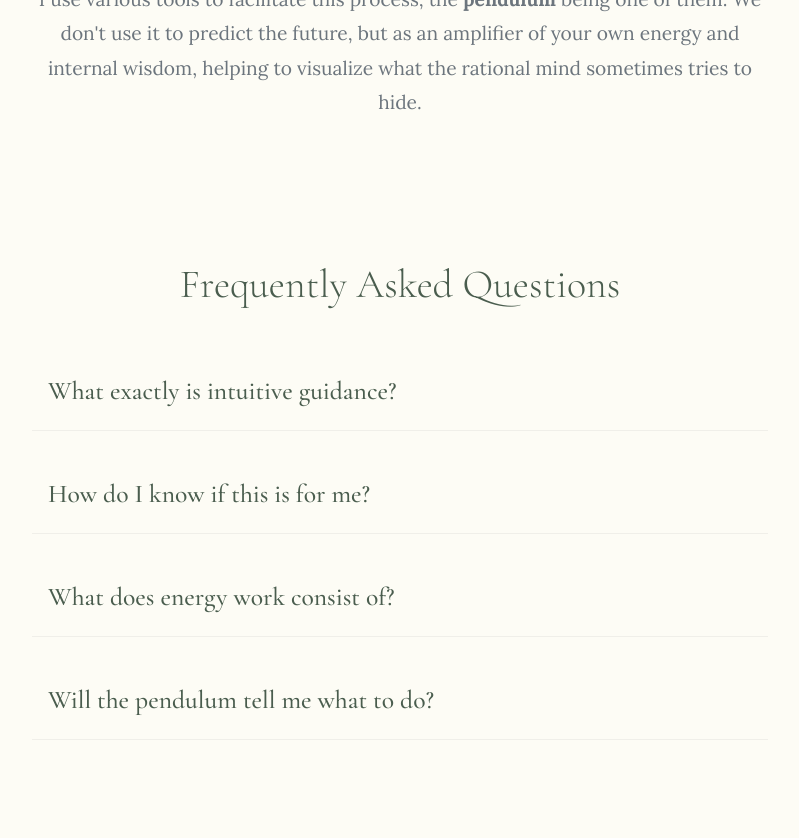
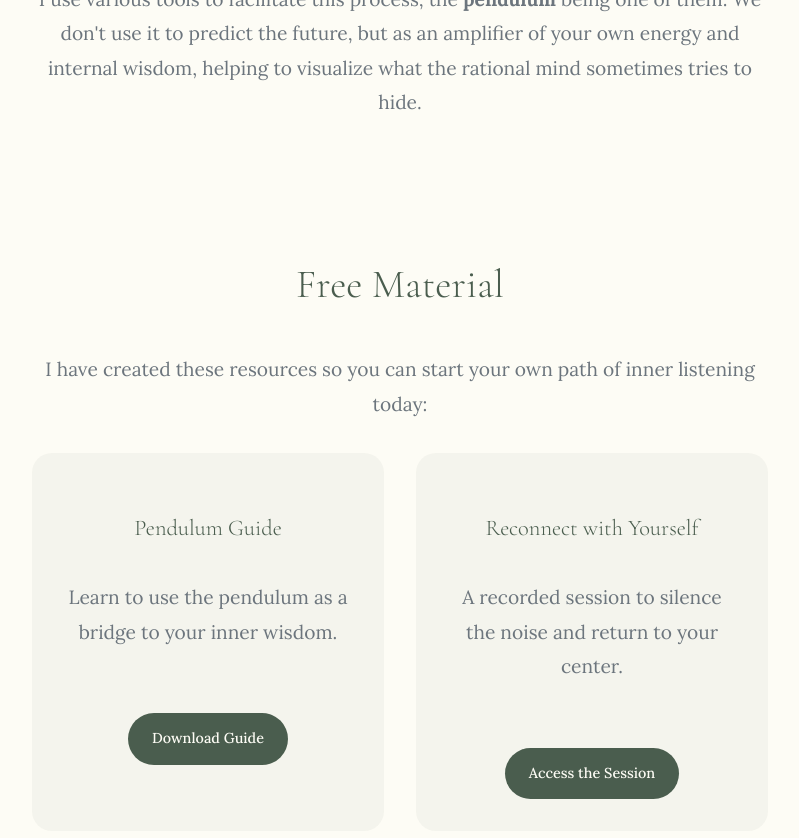
Before and after one commit to lokitronik/Be-your-inner, a Jekyll site: the page built from en/clarity.md, in a window 1280 px wide and 900 px high, scrolled down 1135 px. Shown: the top 838 px of the window, without its empty margins (240-1039 px from the left). Built offline with Jekyll 4.4.1, drawn with Linux system fonts in a browser that asks for light colours; some of the changed text lies outside the part shown.

Commit message:
feat: Add English pages and contact form
Adds new pages for "About Me", "Clarity", and "Contact" in English, along with a functional contact form. This expands the site's multilingual support and provides a direct communication channel.

```diff
--- a/_includes/header.html
+++ b/_includes/header.html
@@ -6,7 +6,15 @@
   </div>
 
   <nav>
-    <a href="{{ '/claridad/' | relative_url }}">Claridad</a>
+    {% if page.lang == 'en' %}
+      <a href="{{ '/en/about/' | relative_url }}">About Me</a>
+      <a href="{{ '/en/clarity/' | relative_url }}">Clarity</a>
+      <a href="{{ '/en/contact/' | relative_url }}">Contact</a>
+    {% else %}
+      <a href="{{ '/sobre-mi/' | relative_url }}">Sobre Mí</a>
+      <a href="{{ '/claridad/' | relative_url }}">Claridad</a>
+      <a href="{{ '/contacto/' | relative_url }}">Contacto</a>
+    {% endif %}
 
     <div class="lang-selector">
       🌐
--- a/en/clarity.md
+++ b/en/clarity.md
@@ -20,6 +20,23 @@ permalink: /en/clarity/
   <section>
     <h2>Tools</h2>
     <p>I use various tools to facilitate this process, the <strong>pendulum</strong> being one of them. We don't use it to predict the future, but as an amplifier of your own energy and internal wisdom, helping to visualize what the rational mind sometimes tries to hide.</p>
+  </section>
+
+  <section>
+    <h2>Free Material</h2>
+    <p>I have created these resources so you can start your own path of inner listening today:</p>
+    <div style="display: flex; gap: 2rem; justify-content: center; flex-wrap: wrap; margin-top: 2rem;">
+      <div style="flex: 1; min-width: 250px; padding: 2rem; background: rgba(74, 93, 78, 0.05); border-radius: 20px;">
+        <h3>Pendulum Guide</h3>
+        <p>Learn to use the pendulum as a bridge to your inner wisdom.</p>
+        <a href="{{ '/assets/docs/pendulum-guide.pdf' | relative_url }}" class="btn" style="padding: 0.8rem 1.5rem; font-size: 0.9rem;">Download Guide</a>
+      </div>
+      <div style="flex: 1; min-width: 250px; padding: 2rem; background: rgba(74, 93, 78, 0.05); border-radius: 20px;">
+        <h3>Reconnect with Yourself</h3>
+        <p>A recorded session to silence the noise and return to your center.</p>
+        <a href="#" class="btn" style="padding: 0.8rem 1.5rem; font-size: 0.9rem;">Access the Session</a>
+      </div>
+    </div>
   </section>
 
   <section class="faq-section">
```
Also changed, not shown: claridad.md (+17 -0 lines), contacto.md (added, +33 -0 lines), en/about.md (added, +19 -0 lines), en/contact.md (added, +33 -0 lines), sobre-mi.md (added, +19 -0 lines), README.md (added).
